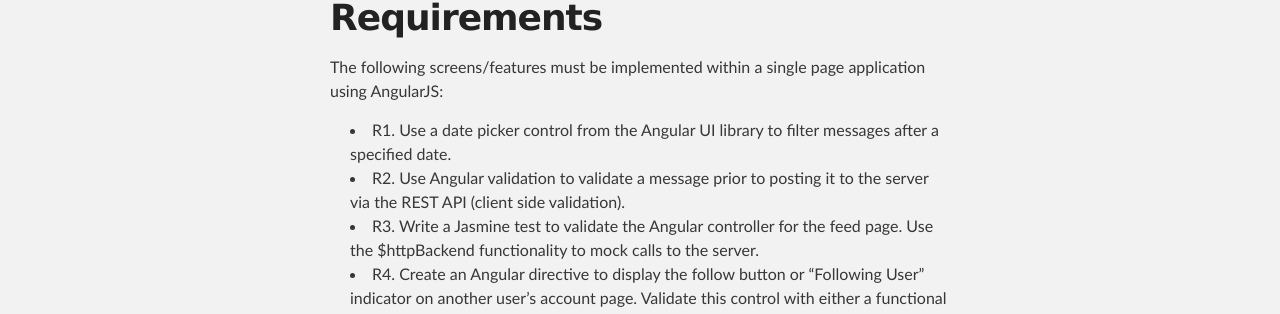
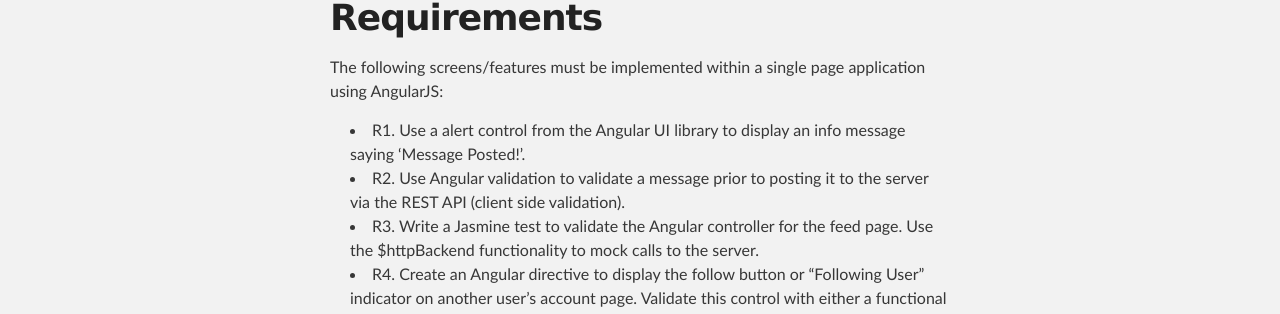
Before and after one commit to mikecalvo/mikecalvo.github.io, a Jekyll site: the page built from msse/assignments/4/index.md, in a window 1280 px wide. Shown: the part 688-1002 px from the top of the page. Built offline with Jekyll 4.4.1, drawn with Linux system fonts in a browser that asks for light colours.

Commit message:
Corrected assignment 4 requirement 1

```diff
--- a/msse/assignments/4/index.md
+++ b/msse/assignments/4/index.md
@@ -21,7 +21,7 @@
 # Requirements
 The following screens/features must be implemented within a single page application using AngularJS:
 
-- R1. Use a date picker control from the Angular UI library to filter messages after a specified date.
+- R1. Use a alert control from the Angular UI library to display an info message saying 'Message Posted!'.
 - R2. Use Angular validation to validate a message prior to posting it to the server via the REST API (client side validation).
 - R3. Write a Jasmine test to validate the Angular controller for the feed page.  Use the $httpBackend functionality to mock calls to the server.
 - R4. Create an Angular directive to display the follow button or "Following User" indicator on another user's account page. Validate this control with either a functional test or a Jasmine test.
```
